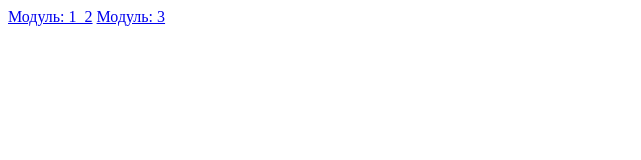
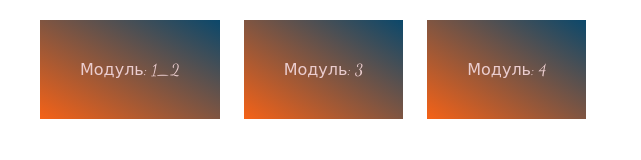
Before and after one commit to t-1000-t/moduls, a plain HTML site: page index.html in a window 1280 px wide. Shown: the whole page, without its empty margins (0-641 px from the left). Drawn offline with Linux system fonts and the light colour scheme.

Commit message:
add style adn folder m_4

```diff
--- /dev/null
+++ b/css/style.css
@@ -0,0 +1,27 @@
+* {
+    margin: 0;
+    padding: 0;
+}
+
+.wrapper {
+
+}
+
+.list {
+    padding: 20px;
+}
+
+.list-page {
+    padding: 40px;
+    display: inline-block;
+    text-align: center;
+    margin-left: 20px;
+    /* background-color: hsl(57, 61%, 39%); */
+    background-image: linear-gradient(to bottom left, #0B486B, #F56217);
+}
+
+.link {
+    color: rgb(235, 205, 207);
+    text-decoration: none;
+    font-family: 'Dancing Script', cursive;
+}
--- a/index.html
+++ b/index.html
@@ -4,12 +4,17 @@
     <meta charset="UTF-8">
     <meta name="viewport" content="width=device-width, initial-scale=1.0">
     <meta http-equiv="X-UA-Compatible" content="ie=edge">
-    <title>Document</title>
+    <link rel="stylesheet" href="./css/style.css">
+    <link href="https://fonts.googleapis.com/css?family=Dancing+Script" rel="stylesheet">
+    <title>Home Modules</title>
 </head>
 <body>
     <div>
-    <a href="./m_1_2/index.html">Модуль: 1_2</a>
-    <a href="./m_3/index.html">Модуль: 3</a>
+        <ul class="list">
+    <li class="list-page"><a class="link" href="./m_1_2/index.html">Модуль: 1_2</a></li>
+    <li class="list-page"><a class="link" href="./m_3/index.html">Модуль: 3</a></li>
+    <li class="list-page"><a class="link" href="./m_4/index.html">Модуль: 4</a></li>
+</ul>
 </div>
 </body>
 </html>
--- /dev/null
+++ b/m_4/css/style.css
@@ -0,0 +1,4 @@
+* {
+    margin: 0;
+    padding: 0;
+}
```
Also changed, not shown: m_4/index.html (added, +15 -0 lines), m_4/img/bluet_shirt_bag.jpg (added), m_4/img/bluet_shirt_shoose.jpg (added), m_4/img/bus.jpg (added), m_4/img/cool_lingerie_clach.jpg (added), m_4/img/cool_lingerie_glass.jpg (added), m_4/img/girls.jpg (added), m_4/img/planshet.jpg (added), m_4/img/woman_shirt_black.jpg (added), m_4/img/woman_shirt_yellow.jpg (added), m_4/img/yellowt_shirt_boots.jpg (added), m_4/img/yellowts_hirt_head.jpg (added), 1 other file.
